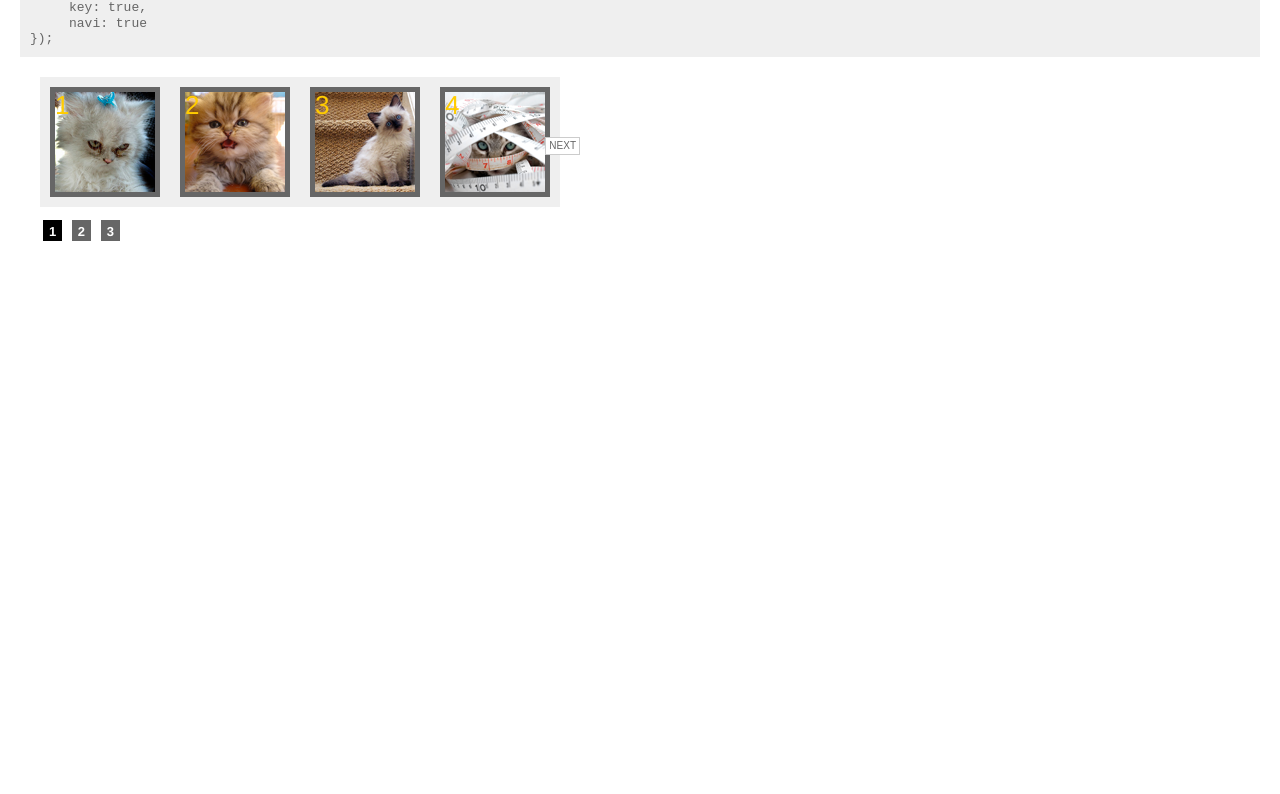
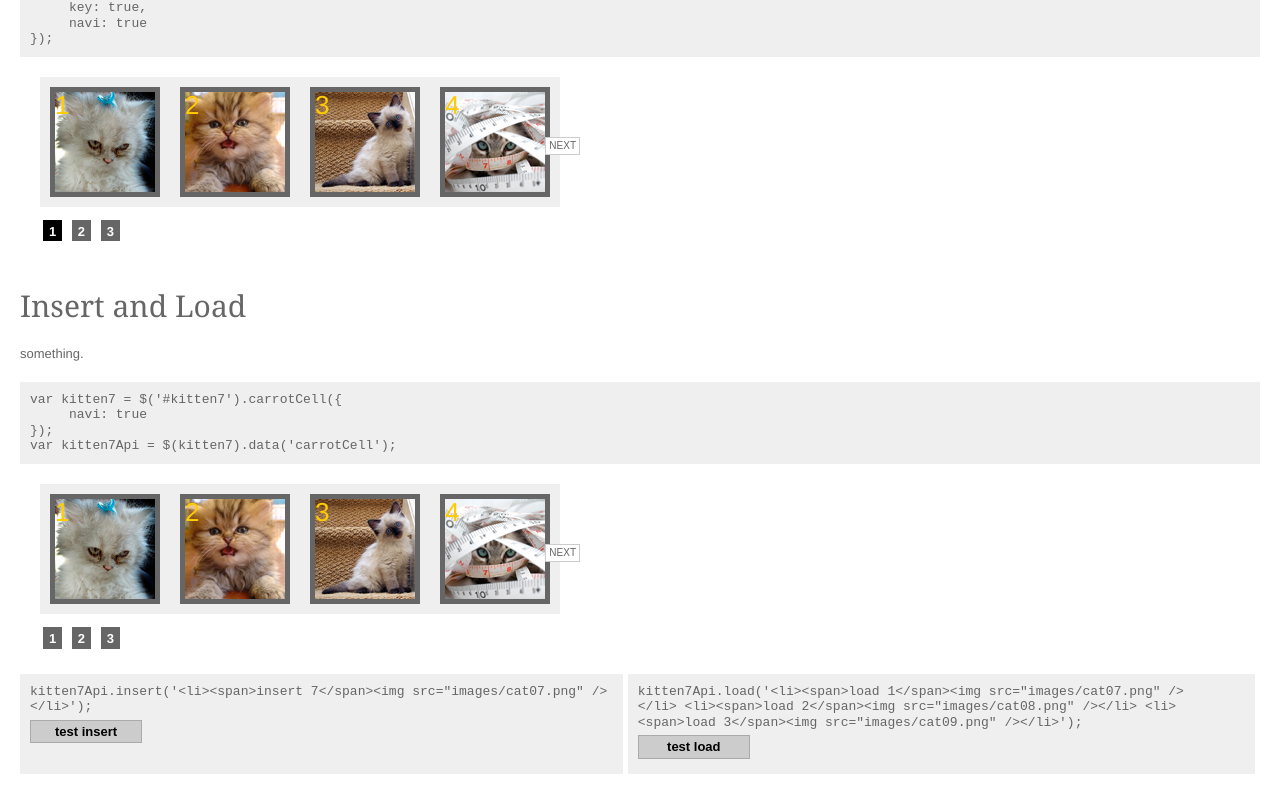
Before and after one commit to yujulia/jCarrotCell, a plain HTML site: page demo.html in a window 1280 px wide. Shown: the part 2633-3427 px from the top of the page. Before the commit the page ends 2919 px from the top, so only its background shows below. Drawn offline with Linux system fonts and the light colour scheme.

Commit message:
updated demo

```diff
--- a/css/main.css
+++ b/css/main.css
@@ -353,14 +353,16 @@ td code {
 #kitten1,
 #kitten2,
 #kitten5,
-#kitten6
+#kitten6,
+#kitten7
 {
 	width: 560px;
 }
 
 #kitten1 .carrotCellView,
 #kitten5 .carrotCellView,
-#kitten6 .carrotCellView
+#kitten6 .carrotCellView,
+#kitten7 .carrotCellView
 {
 	width: 520px;
 }
@@ -388,3 +390,32 @@ td code {
 #kitten3 .prev {
 	top: 50px;
 }
+
+.button {
+	border: solid 1px #aaa;
+	padding: 3px 5px;
+	background: #ccc;
+	font-weight: bold;
+	color: #000;
+	text-decoration: none;
+	font-family: arial;
+	display: block;
+	margin: 5px 0;
+	width: 100px;
+	text-align: center;
+	cursor: pointer;
+}
+
+#kitten7test {
+	width: 100%;
+	overflow: hidden;
+	background: #efefef;
+	margin-left: -5px;
+}
+
+#kitten7test code {
+	width: 47%;
+	float: left;
+	margin: 0;
+	border-left: solid 5px #fff;
+}
--- a/demo.html
+++ b/demo.html
@@ -16,7 +16,16 @@
 			$('#kitten1').carrotCell();
 			$('#kitten3').carrotCell({ sideways: false });
 			$('#kitten5').carrotCell({ auto: true, step: 1, pauseOnHover: true, delay: 1000 });
-			var t = $('#kitten6').carrotCell({ key: true,  navi: true, carrotDone: function(te){ te.whichCarrot(); } });
+			$('#kitten6').carrotCell({ key: true,  navi: true });
+
+			var kitten7 = $('#kitten7').carrotCell({ step: 2 });
+			var kitten7Api = $(kitten7).data('carrotCell');
+			$('#kitten7insert').click(function(){
+				kitten7Api.insert('<li><span>insert 7</span><img src="images/cat07.png" /></li>');
+			});
+			$('#kitten7load').click(function(){
+				kitten7Api.load('<li><span>load 1</span><img src="images/cat07.png" /></li> <li><span>load 2</span><img src="images/cat08.png" /></li> <li><span>load 3</span><img src="images/cat09.png" /></li>');
+			});
 
 			//var api = $(t).data('carrotCell');
 			//api.empty();
@@ -226,5 +235,50 @@
 		</div>
 	</article>
 
+
+	<article>
+		<h2>Insert and Load</h2>
+		<p>something.</p>
+
+		<code>
+			var kitten7 = $('#kitten7').carrotCell({ <br/>
+				&nbsp;&nbsp;&nbsp;&nbsp;&nbsp;navi: true <br/>
+			});<br />
+			var kitten7Api = $(kitten7).data('carrotCell');
+		</code>
+		<div id="kitten7" class="carrotCell">
+			<div class="carrotCellView">
+				<ol>
+					<li><span>1</span><img src="images/cat01.png"></li>
+					<li><span>2</span><img src="images/cat02.png"></li>
+					<li><span>3</span><img src="images/cat03.png"></li>
+					<li><span>4</span><img src="images/cat04.png"></li>
+					<li><span>5</span><img src="images/cat05.png"></li>
+					<li><span>6</span><img src="images/cat06.png"></li>
+		        </ol>
+			</div>
+			<a href="#" class="prev">prev</a>
+			<a href="#" class="next">next</a>
+
+			<ol class="navi">
+				<li>1</li>
+				<li>2</li>
+				<li>3</li>
+			</ol>
+		</div>
+
+		<div id="kitten7test">
+			<code>
+				kitten7Api.insert('&lt;li&gt;&lt;span&gt;insert 7&lt;/span&gt;&lt;img src="images/cat07.png" /&gt;&lt;/li&gt;');
+				<div id="kitten7insert" class="button">test insert</div>
+			</code>
+			<code>
+				kitten7Api.load('&lt;li&gt;&lt;span&gt;load 1&lt;/span&gt;&lt;img src="images/cat07.png" /&gt;&lt;/li&gt; &lt;li&gt;&lt;span&gt;load 2&lt;/span&gt;&lt;img src="images/cat08.png" /&gt;&lt;/li&gt; &lt;li&gt;&lt;span&gt;load 3&lt;/span&gt;&lt;img src="images/cat09.png" /&gt;&lt;/li&gt;');
+				<div id="kitten7load" class="button">test load</div>
+			</code>
+		</div>
+
+	</article>
+
 </body>
 </html>
--- a/js/jCarrotCell.js
+++ b/js/jCarrotCell.js
@@ -7,7 +7,6 @@
 
 		makeCarrot : function(){
 			var $this = null,
-
 				// populate default settings
 				settings = {
 					step: 0,
@@ -22,14 +21,11 @@
 					controlScope : "",
 					stopOnClick : false,
 					pauseOnHover : false,
-
 					off: "disabled",
 					unseen: "invisible",
 					current: "current",
-
 					sliderSelect : "ol",
 					sliderChildSelect : "li",
-
 					prevSelect : ".prev",
 					nextSelect : ".next",
 					pauseSelect :  ".pause",
@@ -300,15 +296,10 @@
 				}).show();
 
 				if (settings.pauseOnHover && settings.auto) {
-
 					view.bind({
-						mouseenter : function() {
-							pauseCell();
-						},
-						mouseleave: function(){
-							playCell();
-						}
-					})
+						mouseenter : function() { pauseCell(); },
+						mouseleave: function(){ playCell(); }
+					});
 				}
 
 				if (settings.navi) { setupNavi(); }
@@ -511,6 +502,15 @@
 					findItems();
 					findPages();
 					adjustSlideSize();
+
+					if ((currentItem > totalItems) && currentPage == pages) {
+						pages++;
+					}
+					if (currentPage < pages) {
+						moveNext();
+					}
+
+					//console.log("total " + totalItems + " current item: " + currentItem + " pages: " + pages + " current: " + currentPage);
 				},
 
 				/** add a bunch of new item to the carousel
```
